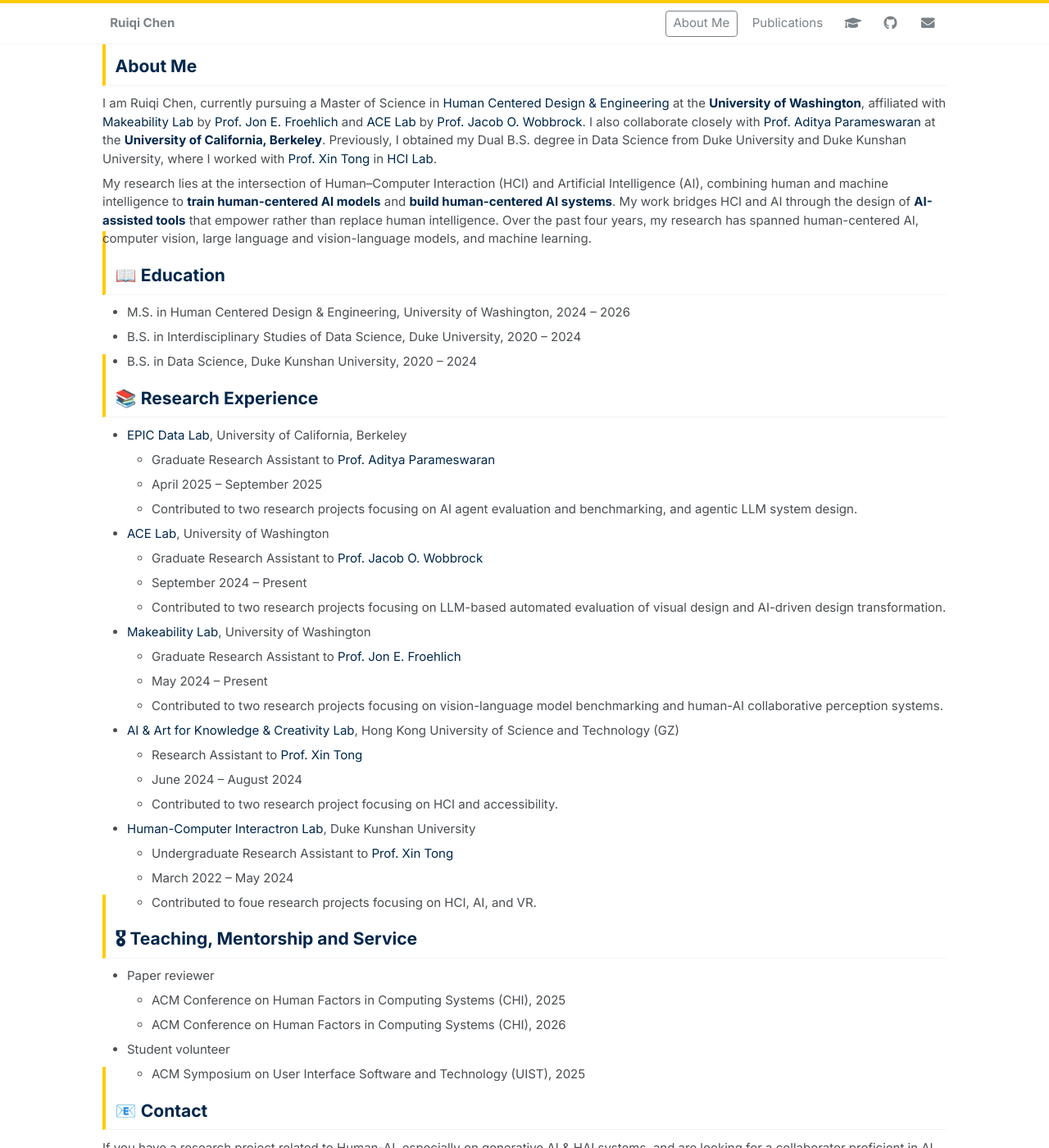
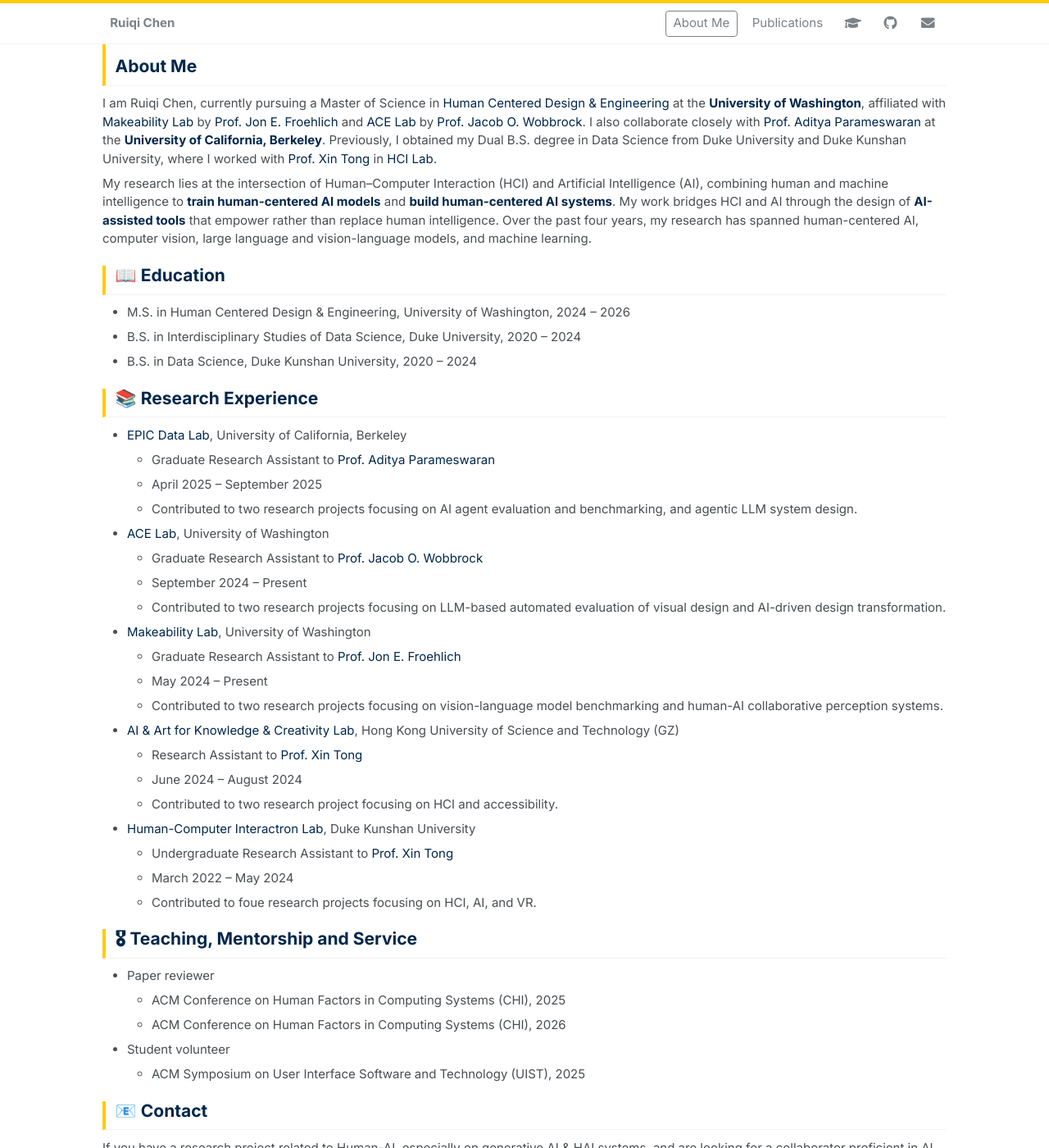
Before and after one commit to Ruiqi-Chen-0216/Ruiqi-Chen-0216.github.io, a Jekyll site: the page built from _pages/about.md, in a window 1280 px wide and 1400 px high. Shown: the whole window at 82% size. Built offline with Jekyll 4.4.1, drawn with Linux system fonts in a browser that asks for light colours.

Commit message:
Update main.scss

```diff
--- a/assets/css/main.scss
+++ b/assets/css/main.scss
@@ -103,7 +103,7 @@
 }
 
 $scroll_offset : 2em;
-h1:before, .anchor:before {
+.anchor:before {
     content: '';
     display: block;
     position: relative;
@@ -113,11 +113,14 @@
 }
 
 // Chenglin-style section headings: navy text + maize vertical bar on the left.
+// scroll-margin-top replaces the old `:before` hack — gives the same anchor
+// offset without inflating the h1's box height (which made border-left tall).
 .page__content h1 {
     color: $info-color;
     border-left: 4px solid #FFCB05;
     padding-left: 0.55em;
     line-height: 1.15;
+    scroll-margin-top: $scroll_offset;
 }
 
 .badge {
```
